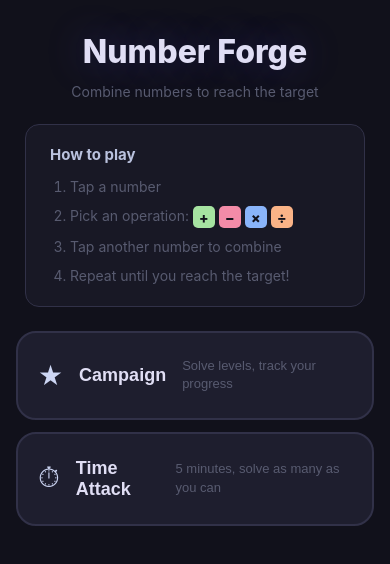
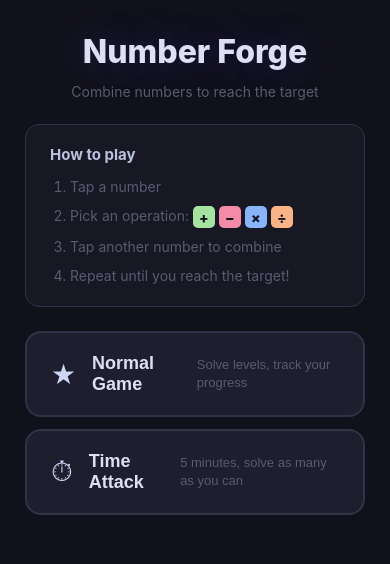
Before and after one commit to gromozeka1980/number-forge, a React (Vite) app: page / in a window 390 px wide. Shown: the top 564 px of the page. Built offline with nearby package versions, Linux system fonts and the light colour scheme.

Commit message:
Design feedback: Normal Game name, full-width buttons, faster petals, bigger Levels btn, centered controls, more spacing

```diff
--- a/src/App.css
+++ b/src/App.css
@@ -266,7 +266,7 @@
   align-items: center;
   justify-content: center;
   box-shadow: 0 4px 12px rgba(0, 0, 0, 0.3);
-  animation: petalPop 0.2s ease-out;
+  animation: petalPop 0.07s ease-out;
 }
 
 @keyframes petalPop {
@@ -302,7 +302,7 @@
 
 /* Override petalPop end states per direction */
 .petal-bottom {
-  animation: petalPopBottom 0.2s ease-out;
+  animation: petalPopBottom 0.07s ease-out;
 }
 @keyframes petalPopBottom {
   from { transform: translate(-50%, 50%) scale(0); }
@@ -310,7 +310,7 @@
 }
 
 .petal-right {
-  animation: petalPopRight 0.2s ease-out;
+  animation: petalPopRight 0.07s ease-out;
 }
 @keyframes petalPopRight {
   from { transform: translate(50%, -50%) scale(0); }
@@ -377,6 +377,8 @@
 .controls {
   display: flex;
   gap: 10px;
+  justify-content: center;
+  width: 100%;
 }
 
 .ctrl-btn {
@@ -499,23 +501,25 @@
 
 .menu-cards {
   display: flex;
-  gap: 16px;
+  flex-direction: column;
+  gap: 12px;
+  width: 100%;
+  max-width: 340px;
 }
 
 .menu-card {
   display: flex;
-  flex-direction: column;
   align-items: center;
-  gap: 12px;
-  padding: 32px 28px;
-  border-radius: 20px;
+  gap: 16px;
+  padding: 20px 24px;
+  border-radius: 16px;
   background: #1e1e2e;
   border: 2px solid #313148;
   color: #cdd6f4;
   cursor: pointer;
   transition: all 0.2s;
-  width: 200px;
-  text-align: center;
+  width: 100%;
+  text-align: left;
 }
 
 .menu-card:hover {
@@ -604,20 +608,25 @@
   position: absolute;
   top: -8px;
   left: 0;
-  padding: 6px 12px;
-  border-radius: 8px;
+  display: flex;
+  align-items: center;
+  gap: 6px;
+  padding: 10px 18px;
+  border-radius: 10px;
   border: 1px solid #313148;
   background: #181825;
-  color: #6c7086;
-  font-size: 12px;
+  color: #bac2de;
+  font-size: 14px;
+  font-weight: 500;
   cursor: pointer;
   transition: all 0.2s;
   z-index: 10;
 }
 
 .back-btn-small:hover {
-  color: #bac2de;
+  background: #1e1e2e;
   border-color: #45475a;
+  color: #e0def4;
 }
 
 /* ===== Challenge Setup ===== */
@@ -716,6 +725,8 @@
   display: flex;
   align-items: center;
   justify-content: center;
+  padding-top: 32px;
+  margin-bottom: 8px;
 }
 
 .progress-section {
@@ -1060,6 +1071,8 @@
   display: flex;
   align-items: center;
   justify-content: center;
+  padding-top: 32px;
+  margin-bottom: 8px;
   gap: 24px;
 }
 
@@ -1216,18 +1229,6 @@
   .menu-subtitle {
     font-size: 14px;
     margin-top: -12px;
-  }
-  .menu-cards {
-    flex-direction: column;
-    gap: 12px;
-    width: 100%;
-  }
-  .menu-card {
-    width: 100%;
-    padding: 24px 20px;
-    flex-direction: row;
-    gap: 16px;
-    text-align: left;
   }
   .menu-card-icon {
     font-size: 28px;
--- a/src/App.jsx
+++ b/src/App.jsx
@@ -22,7 +22,7 @@ function Menu({ onSelect }) {
       <div className="menu-cards">
         <button className="menu-card" onClick={() => onSelect('campaign')}>
           <span className="menu-card-icon">&#9733;</span>
-          <span className="menu-card-title">Campaign</span>
+          <span className="menu-card-title">Normal Game</span>
           <span className="menu-card-desc">Solve levels, track your progress</span>
         </button>
         <button className="menu-card" onClick={() => onSelect('timeattack')}>
--- a/src/LevelSelect.jsx
+++ b/src/LevelSelect.jsx
@@ -40,7 +40,7 @@ export default function LevelSelect({ levels, onPlay, onCreateCustom, onDeleteCu
     <div className="level-select">
       <div className="level-select-header">
         <button className="back-btn" onClick={onBack}>Back</button>
-        <h2 className="level-select-title">Campaign</h2>
+        <h2 className="level-select-title">Levels</h2>
       </div>
 
       <div className="level-list">
```
